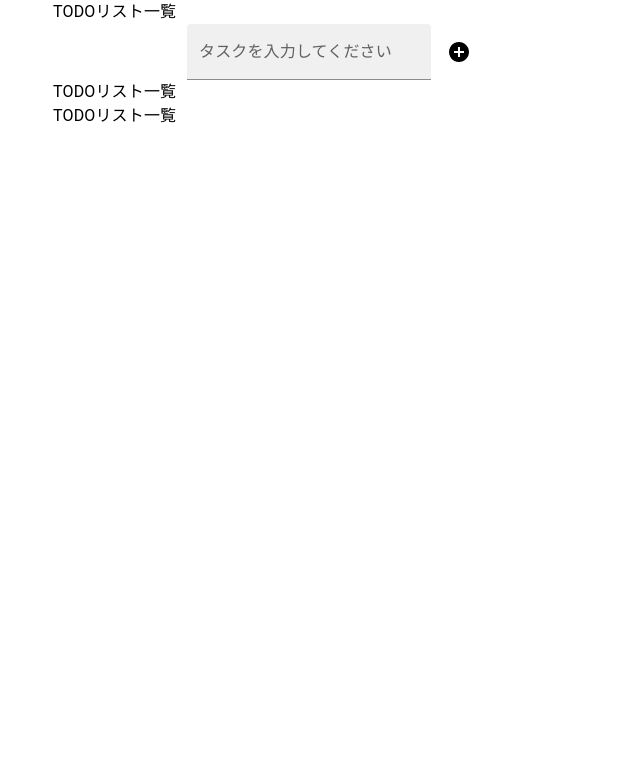
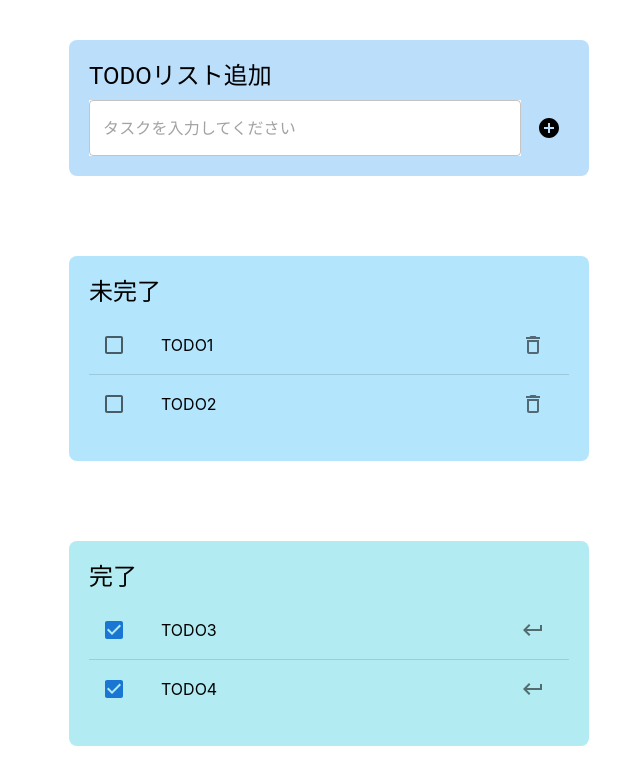
Before and after one commit to minohi99/todo-list, a React (Create React App) app: page / in a window 1280 px wide. Shown: the top 784 px of the page, without its empty margins (311-951 px from the left). Built offline with nearby package versions, Linux system fonts and the light colour scheme.

Commit message:
モックの完成

```diff
--- a/src/App.tsx
+++ b/src/App.tsx
@@ -1,28 +1,166 @@
-import { Box, Container, Stack, TextField, Typography } from "@mui/material";
+import {
+  Box,
+  Container,
+  Divider,
+  FormControl,
+  IconButton,
+  List,
+  ListItem,
+  ListItemButton,
+  ListItemIcon,
+  Stack,
+  TextField,
+  Typography,
+} from "@mui/material";
 import AddCircleIcon from "@mui/icons-material/AddCircle";
 import "./App.css";
+import { useState } from "react";
+import Checkbox from "@mui/material/Checkbox";
+import DeleteOutlineIcon from "@mui/icons-material/DeleteOutline";
+import KeyboardReturnIcon from "@mui/icons-material/KeyboardReturn";
 
 const App = () => {
+  const [todolistAdd, setTodolistAdd] = useState("");
+
+  const onClickAdd = () => {
+    setTodolistAdd(todolistAdd);
+  };
   return (
-    <Container maxWidth="sm">
-      <Box>
-        <Typography>TODOリスト一覧</Typography>
+    <Container maxWidth="sm" style={{ padding: 40 }}>
+      <Stack spacing={10}>
+        <Box
+          style={{
+            borderRadius: 8,
+            padding: 20,
+            background: "#bbdefb",
+          }}
+        >
+          <Stack spacing={1}>
+            <Typography variant="h5">TODOリスト追加</Typography>
             <Stack
               direction="row"
               justifyContent="center"
-          spacing={2}
+              spacing={1}
               alignItems="center"
             >
-          <TextField label="タスクを入力してください" variant="filled" />
-          <AddCircleIcon />
+              <FormControl fullWidth>
+                <TextField
+                  sx={{
+                    backgroundColor: "#ffffff",
+                  }}
+                  placeholder="タスクを入力してください"
+                />
+              </FormControl>
+              <AddCircleIcon
+                sx={{
+                  padding: 1,
+                  "&:hover": {
+                    cursor: "pointer",
+                    opacity: 0.8,
+                  },
+                }}
+                onClick={onClickAdd}
+              />
+            </Stack>
           </Stack>
         </Box>
-      <Box>
-        <Typography>TODOリスト一覧</Typography>
+        <Box
+          style={{
+            borderRadius: 8,
+            padding: 20,
+            background: "#b3e5fc",
+          }}
+        >
+          <Typography variant="h5">未完了</Typography>
+          <List>
+            <ListItemButton
+              sx={{
+                padding: 0,
+              }}
+            >
+              <ListItem
+                secondaryAction={
+                  <IconButton>
+                    <DeleteOutlineIcon />
+                  </IconButton>
+                }
+              >
+                <ListItemIcon>
+                  <Checkbox edge="start" />
+                </ListItemIcon>
+                TODO1
+              </ListItem>
+            </ListItemButton>
+            <Divider />
+            <ListItemButton
+              sx={{
+                padding: 0,
+              }}
+            >
+              <ListItem
+                secondaryAction={
+                  <IconButton>
+                    <DeleteOutlineIcon />
+                  </IconButton>
+                }
+              >
+                <ListItemIcon>
+                  <Checkbox edge="start" />
+                </ListItemIcon>
+                TODO2
+              </ListItem>
+            </ListItemButton>
+          </List>
         </Box>
-      <Box>
-        <Typography>TODOリスト一覧</Typography>
+        <Box
+          style={{
+            borderRadius: 8,
+            padding: 20,
+            background: "#b2ebf2",
+          }}
+        >
+          <Typography variant="h5">完了</Typography>
+          <List>
+            <ListItemButton
+              sx={{
+                padding: 0,
+              }}
+            >
+              <ListItem
+                secondaryAction={
+                  <IconButton>
+                    <KeyboardReturnIcon />
+                  </IconButton>
+                }
+              >
+                <ListItemIcon>
+                  <Checkbox edge="start" checked />
+                </ListItemIcon>
+                TODO3
+              </ListItem>
+            </ListItemButton>
+            <Divider />
+            <ListItemButton
+              sx={{
+                padding: 0,
+              }}
+            >
+              <ListItem
+                secondaryAction={
+                  <IconButton>
+                    <KeyboardReturnIcon />
+                  </IconButton>
+                }
+              >
+                <ListItemIcon>
+                  <Checkbox edge="start" checked />
+                </ListItemIcon>
+                TODO4
+              </ListItem>
+            </ListItemButton>
+          </List>
         </Box>
+      </Stack>
     </Container>
   );
 };
```
Lines whose indentation alone changed are shown as unchanged.
